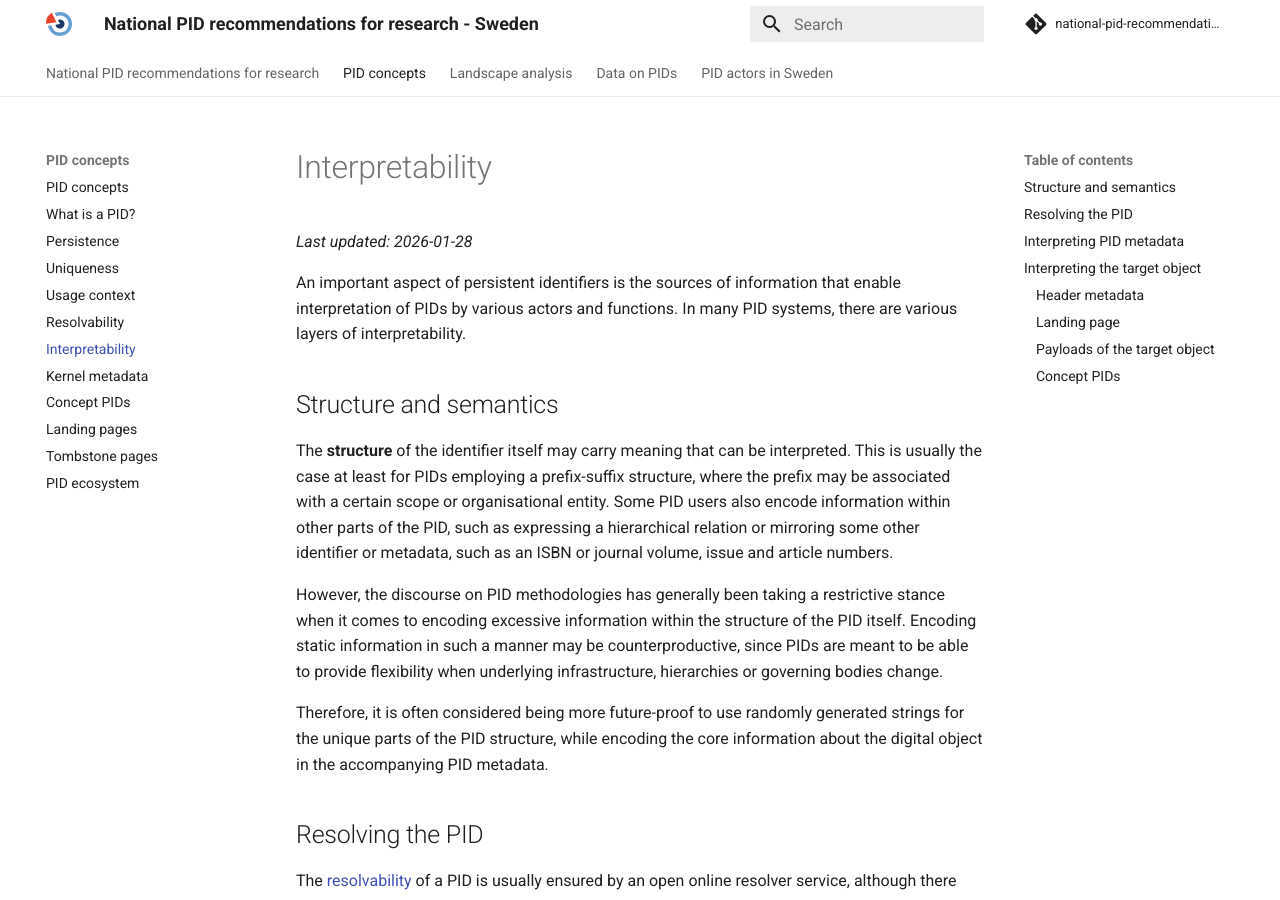
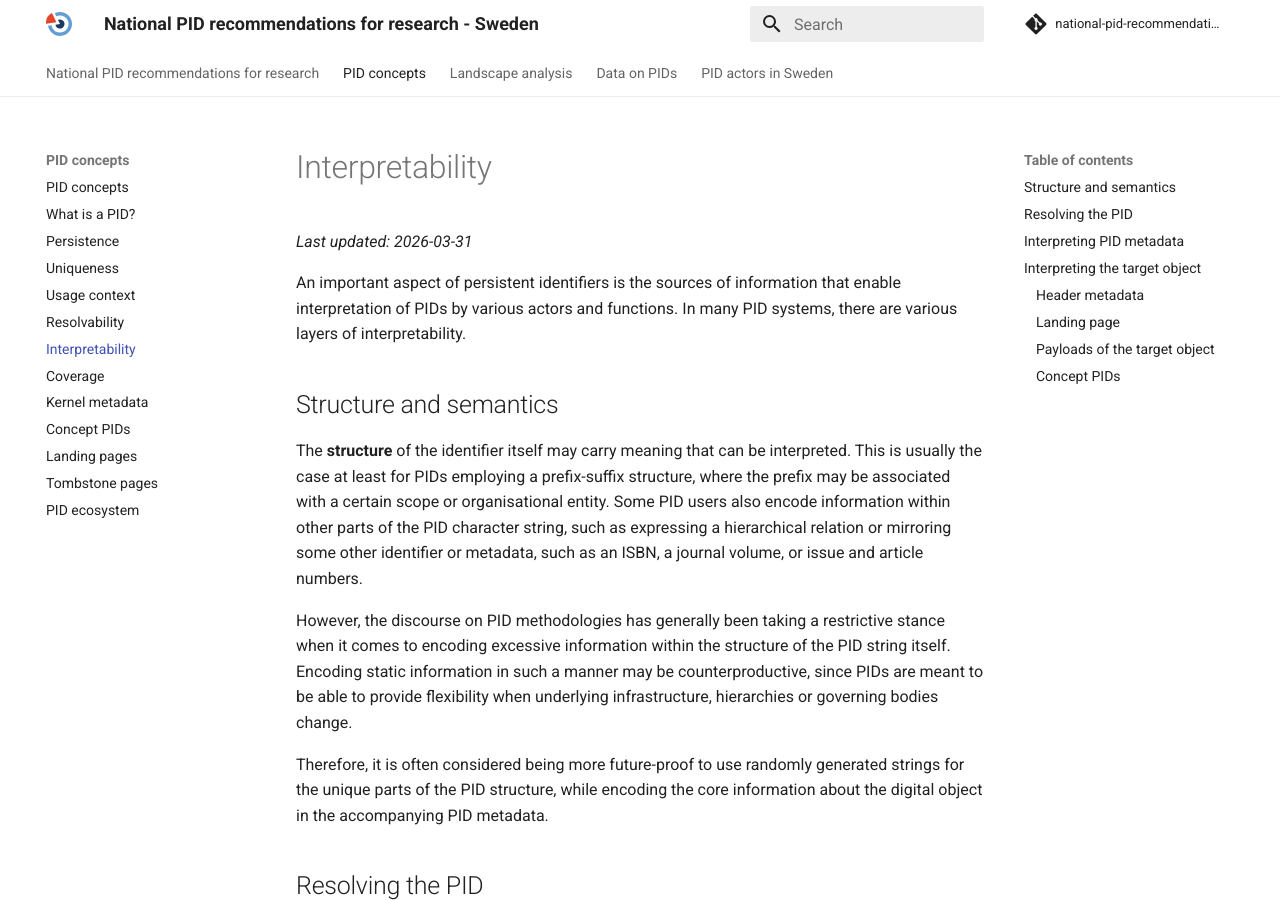
Before and after one commit to snd-sweden/national-pid-recommendations-for-research, an MkDocs documentation site: the page built from docs/pid-concepts/interpretability.md, in a window 1280 px wide and 900 px high. Built offline with MkDocs 1.6.1 and Material for MkDocs 9.7.7, drawn with Linux system fonts in a browser that asks for light colours; comment, search, counter and statistics services are not loaded; some of the changed text lies outside the part shown.

Commit message:
Coverage section and related updates.

```diff
--- a/docs/pid-concepts/interpretability.md
+++ b/docs/pid-concepts/interpretability.md
@@ -1,15 +1,15 @@
 # Interpretability
 
-_Last updated: 2026-01-28_
+_Last updated: 2026-03-31_
 
 An important aspect of persistent identifiers is the sources of information that enable interpretation of PIDs by various actors and functions. In many PID systems, there are various layers of interpretability.
 
 ## Structure and semantics
 
 The **structure** of the identifier itself may carry meaning that can be interpreted. This is usually the case at least for PIDs employing a prefix-suffix structure, where the prefix may be associated with a certain scope or organisational entity.
-Some PID users also encode information within other parts of the PID, such as expressing a hierarchical relation or mirroring some other identifier or metadata, such as an ISBN or journal volume, issue and article numbers.
+Some PID users also encode information within other parts of the PID character string, such as expressing a hierarchical relation or mirroring some other identifier or metadata, such as an ISBN, a journal volume, or issue and article numbers.
 
-However, the discourse on PID methodologies has generally been taking a restrictive stance when it comes to encoding excessive information within the structure of the PID itself. Encoding static information in such a manner may be counterproductive, since PIDs are meant to be able to provide flexibility when underlying infrastructure, hierarchies or governing bodies change.
+However, the discourse on PID methodologies has generally been taking a restrictive stance when it comes to encoding excessive information within the structure of the PID string itself. Encoding static information in such a manner may be counterproductive, since PIDs are meant to be able to provide flexibility when underlying infrastructure, hierarchies or governing bodies change.
 
 Therefore, it is often considered being more future-proof to use randomly generated strings for the unique parts of the PID structure, while encoding the core information about the digital object in the accompanying PID metadata.
 
@@ -41,7 +41,9 @@
 
 Simpler implementations of PIDs may lack landing pages, immediately redirecting the user to a single file download of the payload.
 
-It should also be noted that the goal of many PID systems is to specifically _deliver structured metadata_ as digital objects and payloads to be interpreted. Examples of such target objects include metadata files with formal definitions of individuals, organisations, geographical features, keywords, units or instruments.
+What the payload can be is decided by the [coverage and scope](coverage.md) of the PID system.
+
+It should also be noted that the goal of many PID systems is to specifically _deliver structured metadata_ as digital objects and payloads to be interpreted. Examples of such target objects include metadata files with formal definitions of phenomena, such as individuals, organisations, geographical features, keywords, units or instruments.
 
 ### Concept PIDs
 
--- a/mkdocs.yml
+++ b/mkdocs.yml
@@ -58,7 +58,7 @@
         - Usage context: pid-concepts/usage-context.md
         - Resolvability: pid-concepts/resolvability.md
         - Interpretability: pid-concepts/interpretability.md
-#        - Coverage: pid-concepts/coverage.md
+        - Coverage: pid-concepts/coverage.md
         - Kernel metadata: pid-concepts/kernel-metadata.md
         - Concept PIDs: pid-concepts/concept-pids.md
         - Landing pages: pid-concepts/landing-pages.md
```
Also changed, not shown: docs/pid-concepts/coverage.md (+19 -0 lines), docs/pid-concepts/kernel-metadata.md (+2 -2 lines), docs/pid-concepts/pid-ecosystem.md (+2 -2 lines), docs/pid-concepts/what-is-pid.md (+4 -2 lines).
